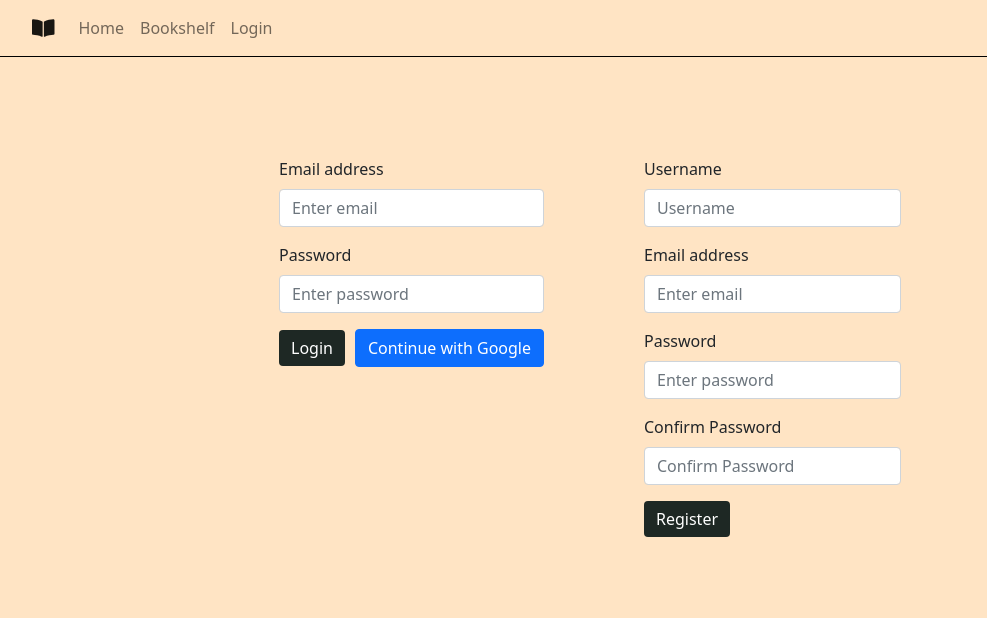
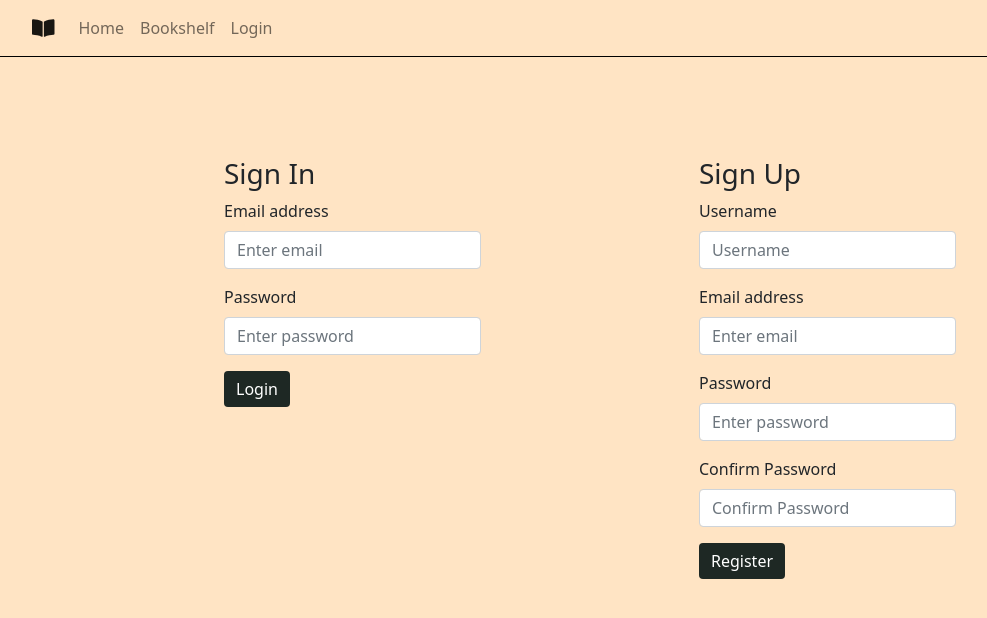
Before and after one commit to dorj222/booksuggester, a React (Create React App) app: page /login in a window 1280 px wide. Shown: the top 618 px of the page, without its empty margins (50-1037 px from the left). Built offline with nearby package versions, Linux system fonts and the light colour scheme; no server answers.

Commit message:
error handlings are added to Sign-in and Sign-up

```diff
--- a/src/components/login/login.style.css
+++ b/src/components/login/login.style.css
@@ -4,13 +4,16 @@
     height: 100vh;
     flex-direction: row;
     margin: 0 auto;
-    align-items: start;
-    justify-content: start;
+    width: 85vw;
+    align-items: flex-start;
+    justify-content: space-evenly !important;
     overflow: hidden;
+    flex-wrap: wrap;
     background-color: bisque;
     margin-top: 100px;
+    gap: 40px;
 }
 
 .signIn{
-    margin-right: 100px;
+    /* margin-right: 100px; */
 }
--- a/src/components/sign-in/Sign-in.jsx
+++ b/src/components/sign-in/Sign-in.jsx
@@ -3,6 +3,9 @@ import './sign-in.style.css';
 import { Form, FormGroup, FormControl, Button} from 'react-bootstrap';
 import {auth, signInWithGoogle} from '../../firebase/firebase.utils';
 import { FontAwesomeIcon } from '@fortawesome/react-fontawesome';
+import {BrowserRouter as Router, Switch, Route, Link} from "react-router-dom";
+import { useHistory, withRouter, Redirect } from "react-router-dom";
+import { RouteComponentProps } from 'react-router';
 
 class SignIn extends React.Component{
 
@@ -17,12 +20,15 @@ constructor(props) {
 
     handleSubmit = async event => {
         event.preventDefault();
+        const history = this.props.history;
         const { email, password } = this.state;
         try {
           await auth.signInWithEmailAndPassword(email, password);
           this.setState({ email: '', password: '' });
+          history.push("/");
         } catch (error) {
           console.log(error);
+          alert("The email or password are incorrect.")
         }
       };
 
@@ -31,10 +37,18 @@ constructor(props) {
         this.setState({[name]: value});
     };
 
+    // handleSubmitGoogle = async event =>{
+    //     event.preventDefault();
+    //     const history = this.props.history;
+    //     await signInWithGoogle();
+    //     console.log("event: ", event.authResponse)
+    //         // history.push("/");
+    // };
+
     render(){
         return(
             <div className='sign-in'>
-
+                <h3>Sign In</h3>
                 <Form onSubmit={this.handleSubmit}>
                 <Form.Group className="mb-3" controlId="formBasicEmail">
                     <Form.Label>Email address</Form.Label>
@@ -66,9 +80,9 @@ constructor(props) {
                     Login
                 </Button>
 
-                <Button variant="primary" onClick={signInWithGoogle}>
+                {/* <Button variant="primary" onClick={this.handleSubmitGoogle}>
                  Continue with Google
-                </Button>
+                </Button> */}
 
                 </Form>
 
@@ -77,4 +91,4 @@ constructor(props) {
     }
 }
 
-export default SignIn;
+export default withRouter(SignIn);
--- a/src/components/sign-up/Sign-up.jsx
+++ b/src/components/sign-up/Sign-up.jsx
@@ -4,7 +4,8 @@ import { Form, FormGroup, FormControl, Button, InputGroup} from 'react-bootstrap
 import {signInWithGoogle} from '../../firebase/firebase.utils';
 import { FontAwesomeIcon } from '@fortawesome/react-fontawesome';
 import {auth, createUserProfileDocument} from '../../firebase/firebase.utils'
-
+import { RouteComponentProps } from 'react-router';
+import { useHistory, withRouter, Redirect } from "react-router-dom";
 
 class SignUp extends React.Component{
     constructor(props) {
@@ -14,7 +15,7 @@ class SignUp extends React.Component{
             displayName: '',
             email: '',
             password: '',
-            confirmPassword: ''
+            confirmPassword: '',
         }
     }
 
@@ -27,6 +28,7 @@ class SignUp extends React.Component{
             return;
         }
         try{
+            const history = this.props.history;
             const{ user } = await auth.createUserWithEmailAndPassword(email, password);
             await createUserProfileDocument(user, {displayName});
             this.setState ({
@@ -35,8 +37,13 @@ class SignUp extends React.Component{
                 password: '',
                 confirmPassword: ''
             });
+            history.push("/");
         } catch(error){
-            console.error(error);
+            console.error(error.message);
+            if(error.message.toString().includes("auth/email-already-in-use")){
+               alert("The email address is already in use by another account.");
+
+            }
         }
     };
 
@@ -52,6 +59,7 @@ class SignUp extends React.Component{
         return(
             <div className="signUp">
 
+                <h3>Sign Up</h3>
                 <Form onSubmit={this.handleSubmit}>
 
                 <Form.Group className="mb-3" controlId="formBasicEmail">
@@ -87,6 +95,7 @@ class SignUp extends React.Component{
                              name="password"
                              placeholder="Enter password"
                              value={password}
+                             minlength="6"
                              onChange={this.handleChange}
                              label="password"
                              required
@@ -100,6 +109,7 @@ class SignUp extends React.Component{
                              name="confirmPassword"
                              placeholder="Confirm Password"
                              value={confirmPassword}
+                             minlength="6"
                              onChange={this.handleChange}
                              label="Confirm Password"
                              required
@@ -110,10 +120,11 @@ class SignUp extends React.Component{
                     Register
                 </Button>
 
+
                 </Form>
             </div>
         )
     }
 }
 
-export default SignUp;
+export default withRouter(SignUp);
```
